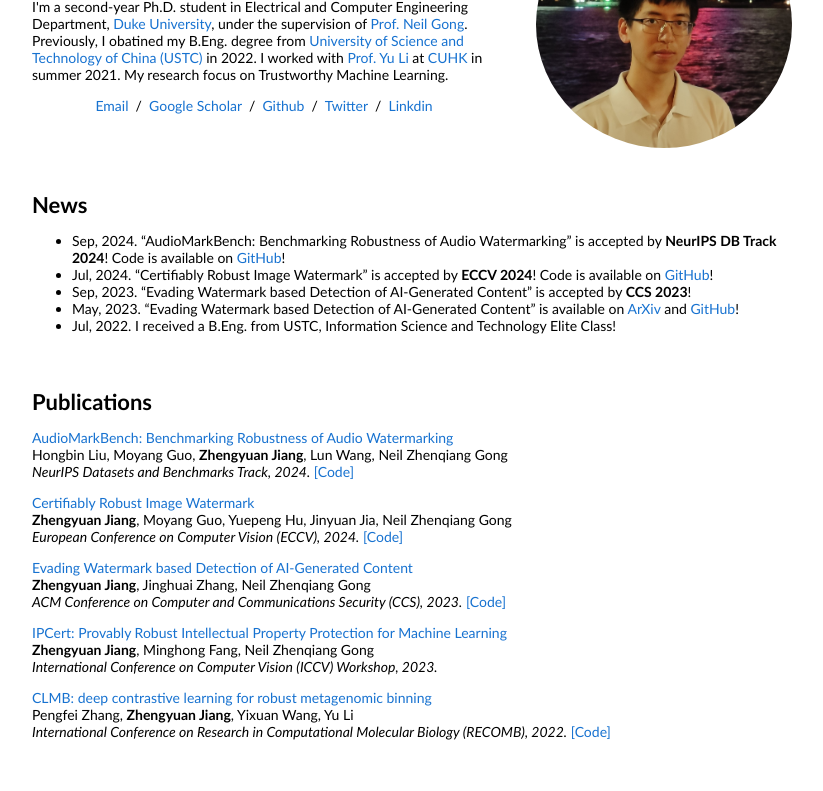
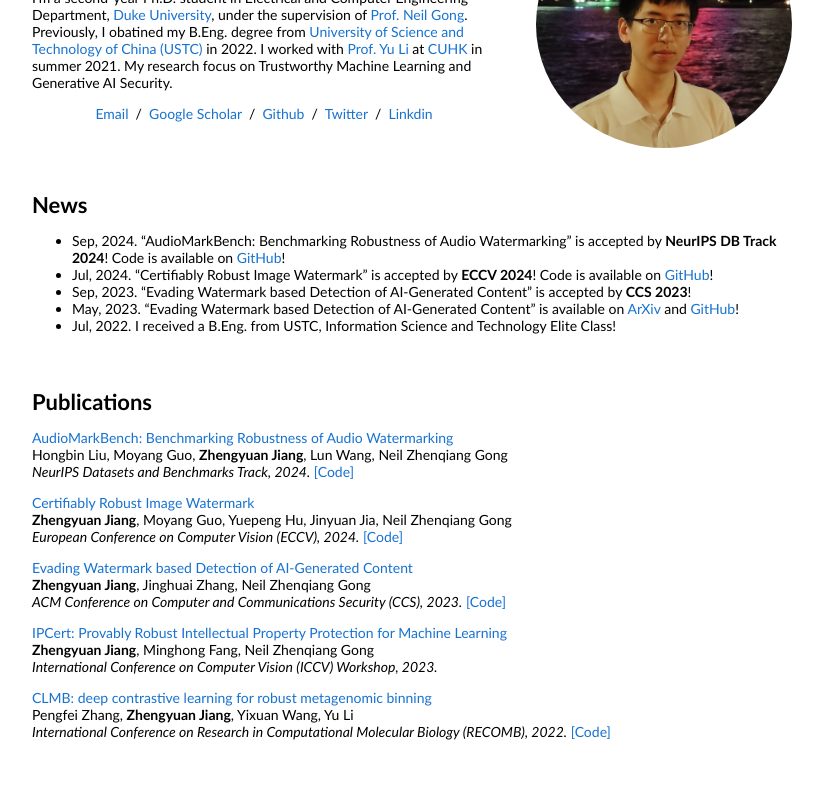
Before and after one commit to zhengyuan-jiang/zhengyuan-jiang.github.io, a plain HTML site: page index.html in a window 1280 px wide. Shown: the part 127-918 px from the top of the page, without its empty margins (228-1051 px from the left). Drawn offline with Linux system fonts and the light colour scheme.

Commit message:
Update index.html

```diff
--- a/index.html
+++ b/index.html
@@ -21,7 +21,7 @@
               <td style="padding:2.5%;width:63%;vertical-align:middle">
                 <p class="name" style="text-align: center;">Zhengyuan Jiang</p>
                 <p>
-					I'm a second-year Ph.D. student in Electrical and Computer Engineering Department, <a href="https://duke.edu/">Duke University</a>, under the supervision of <a href="https://people.duke.edu/~zg70/">Prof. Neil Gong</a>. Previously, I obatined my B.Eng. degree from <a href="https://en.ustc.edu.cn/">University of Science and Technology of China (USTC)</a> in 2022. I worked with <a href="https://liyu95.com/">Prof. Yu Li</a> at <a href="https://www.cuhk.edu.hk/english/">CUHK</a> in summer 2021. My research focus on Trustworthy Machine Learning.
+					I'm a second-year Ph.D. student in Electrical and Computer Engineering Department, <a href="https://duke.edu/">Duke University</a>, under the supervision of <a href="https://people.duke.edu/~zg70/">Prof. Neil Gong</a>. Previously, I obatined my B.Eng. degree from <a href="https://en.ustc.edu.cn/">University of Science and Technology of China (USTC)</a> in 2022. I worked with <a href="https://liyu95.com/">Prof. Yu Li</a> at <a href="https://www.cuhk.edu.hk/english/">CUHK</a> in summer 2021. My research focus on Trustworthy Machine Learning and Generative AI Security.
                 </p>
                 <p style="text-align:center">
 					<a href="mailto:zhengyuan.jiang@duke.edu">Email</a> &nbsp;/&nbsp;
```
